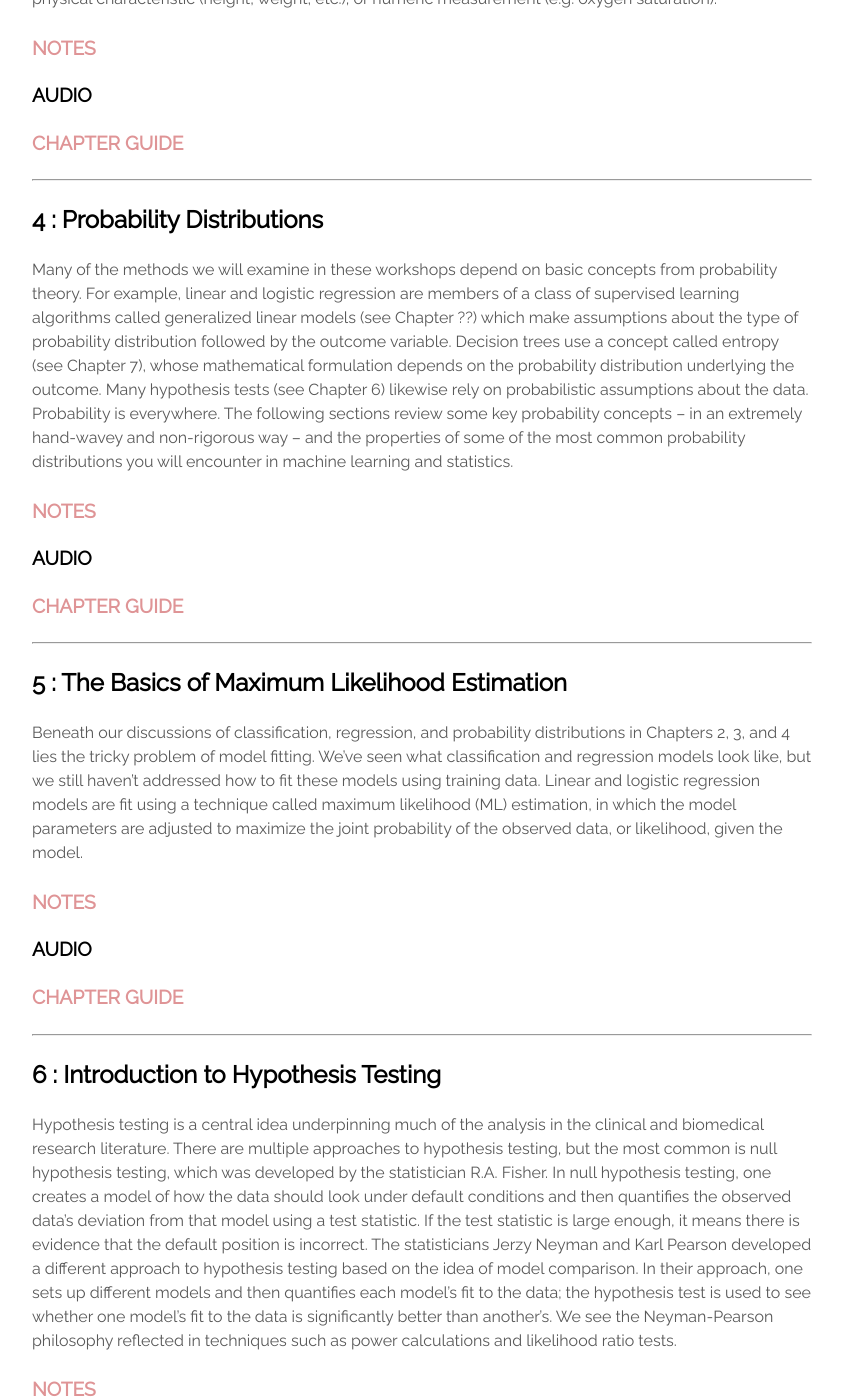
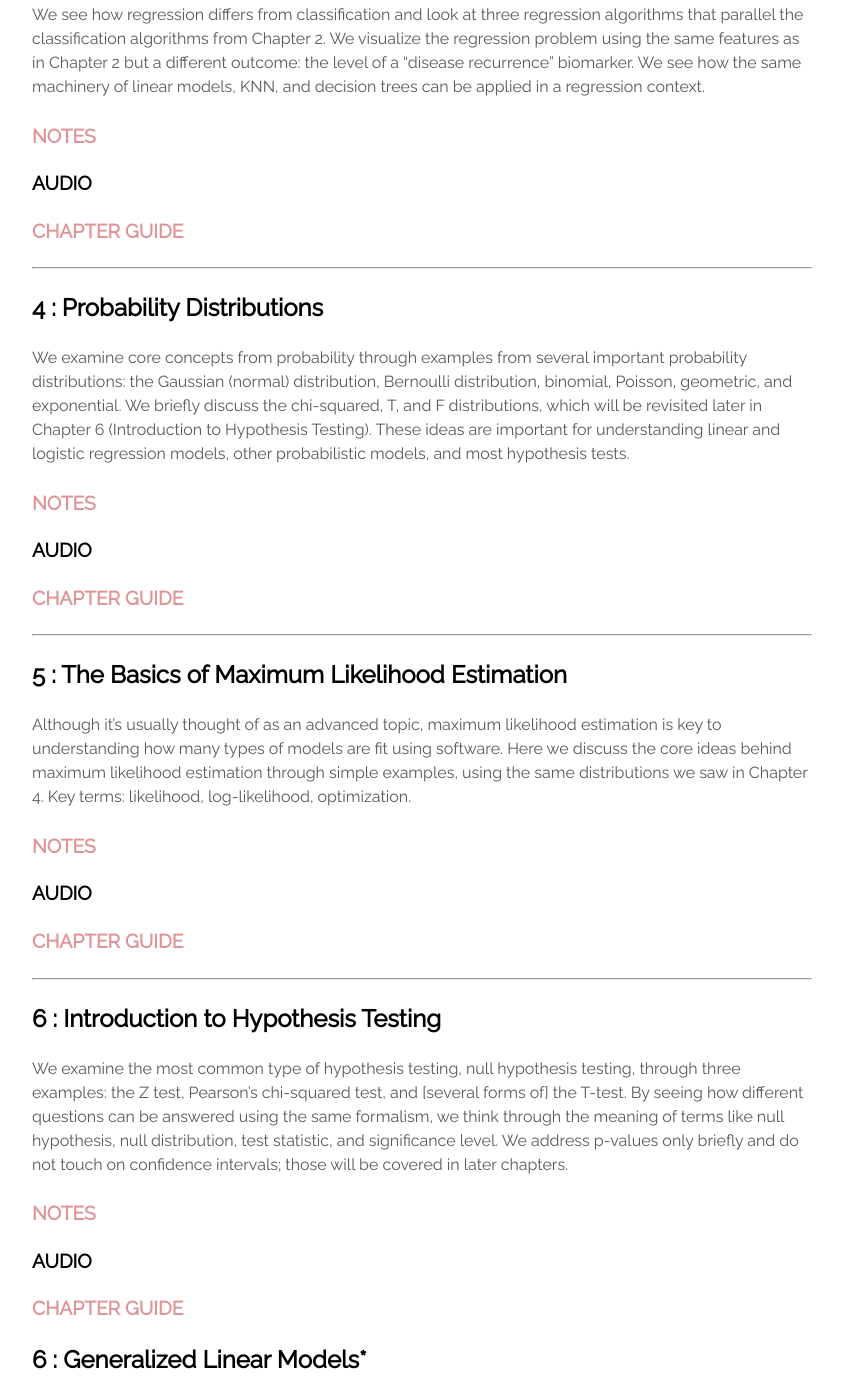
Before and after one commit to c1ndygao/cindygao.com, a Jekyll site: the page built from chapters.md, in a window 1280 px wide and 1400 px high, scrolled down 1008 px. Shown: the whole window, without its empty margins (208-1051 px from the left). Built offline with Jekyll 4.4.1, drawn with Linux system fonts in a browser that asks for light colours; some of the changed text lies outside the part shown.

Commit message:
Update chapters.md

```diff
--- a/chapters.md
+++ b/chapters.md
@@ -3,9 +3,11 @@
 title: chapters
 ---
 
+Welcome to "Modern Clinical Data Science", a pilot course and discussion group for data-science-interested physicians and colleagues in the Dept. of Medicine at Mount Sinai. These notes are designed to introduce key data science concepts little by little, in small pieces. Each chapter contains notes and a slide presentation of key concepts (chapter guide). All presentations take less than 15 minutes.
+
 ### 1 : A Taxonomy of Problems
 
-Data science is about using the machinery of statistics and computer science to solve real-world problems. In the clinical domain, that means incorporating methods from epidemiology, biostatistics, computer science, and machine learning with insights gained from the clinical research literature and the practical experiences of physicians, nurses, hospital administrators, operational teams, and biomedical researchers.
+What is data science? We go through 14 examples of project ideas from real students, including physicians and operational/population health team members, and see how they reflect different types of questions. Key terms: supervised vs. unsupervised learning, classification vs. regression, time-to-event outcome, observational study vs. experiment.
 
 #### [NOTES](https://github.com/blpercha/mcds-notes/blob/main/pdf/ch1.pdf)
 #### AUDIO
@@ -15,7 +17,7 @@
 ----------
 ### 2 : The Basics of Classification
 
-Classification is a form of supervised learning in which our goal is to learn a mapping between some features, x, and an output, y. In classification, the output, y, is a category. In binary classification (by far the most common), there are only two categories: yes or no, usually represented as “0” (no) or “1” (yes). In multi-class classification, there are more than two categories. To learn an appropriate mapping, we feed training data to a learning algorithm. Different algorithms learn different types of mappings.
+We investigate three different ways of solving classification problems: logistic regression, K-nearest neighbors (KNN), and decision trees. Using a simple ER readmissions example, we visualize the decision boundaries produced by each of these algorithms and discuss their advantages and disadvantages. Key terms: training and test data, feature, feature space, extrapolation, decision boundary, hyperparameter.
 
 #### [NOTES](https://github.com/blpercha/mcds-notes/blob/main/pdf/ch2.pdf)
 #### AUDIO
@@ -25,7 +27,7 @@
 
 ### 3 : The Basics of Regression
 
-Classification is a form of supervised learning in which the outcome is a category. Regression is another form of supervised learning in which the outcome is a numeric value. For example, it may be a lab value, physical characteristic (height, weight, etc.), or numeric measurement (e.g. oxygen saturation).
+We see how regression differs from classification and look at three regression algorithms that parallel the classification algorithms from Chapter 2. We visualize the regression problem using the same features as in Chapter 2 but a different outcome: the level of a "disease recurrence" biomarker. We see how the same machinery of linear models, KNN, and decision trees can be applied in a regression context.
 
 #### [NOTES](https://github.com/blpercha/mcds-notes/blob/main/pdf/ch3.pdf)
 #### AUDIO
@@ -35,7 +37,7 @@
 
 ### 4 : Probability Distributions
 
-Many of the methods we will examine in these workshops depend on basic concepts from probability theory. For example, linear and logistic regression are members of a class of supervised learning algorithms called generalized linear models (see Chapter ??) which make assumptions about the type of probability distribution followed by the outcome variable. Decision trees use a concept called entropy (see Chapter 7), whose mathematical formulation depends on the probability distribution underlying the outcome. Many hypothesis tests (see Chapter 6) likewise rely on probabilistic assumptions about the data. Probability is everywhere. The following sections review some key probability concepts – in an extremely hand-wavey and non-rigorous way – and the properties of some of the most common probability distributions you will encounter in machine learning and statistics.
+We examine core concepts from probability through examples from several important probability distributions: the Gaussian (normal) distribution, Bernoulli distribution, binomial, Poisson, geometric, and exponential. We briefly discuss the chi-squared, T, and F distributions, which will be revisited later in Chapter 6 (Introduction to Hypothesis Testing). These ideas are important for understanding linear and logistic regression models, other probabilistic models, and most hypothesis tests.
 
 #### [NOTES](https://github.com/blpercha/mcds-notes/blob/main/pdf/ch4.pdf)
 #### AUDIO
@@ -45,7 +47,7 @@
 
 ### 5 : The Basics of Maximum Likelihood Estimation
 
-Beneath our discussions of classification, regression, and probability distributions in Chapters 2, 3, and 4 lies the tricky problem of model fitting. We’ve seen what classification and regression models look like, but we still haven’t addressed how to fit these models using training data. Linear and logistic regression models are fit using a technique called maximum likelihood (ML) estimation, in which the model parameters are adjusted to maximize the joint probability of the observed data, or likelihood, given the model.
+Although it's usually thought of as an advanced topic, maximum likelihood estimation is key to understanding how many types of models are fit using software. Here we discuss the core ideas behind maximum likelihood estimation through simple examples, using the same distributions we saw in Chapter 4. Key terms: likelihood, log-likelihood, optimization.
 
 #### [NOTES](https://github.com/blpercha/mcds-notes/blob/main/pdf/ch5.pdf)
 #### AUDIO
@@ -55,7 +57,7 @@
 
 ### 6 : Introduction to Hypothesis Testing
 
-Hypothesis testing is a central idea underpinning much of the analysis in the clinical and biomedical research literature. There are multiple approaches to hypothesis testing, but the most common is null hypothesis testing, which was developed by the statistician R.A. Fisher. In null hypothesis testing, one creates a model of how the data should look under default conditions and then quantifies the observed data’s deviation from that model using a test statistic. If the test statistic is large enough, it means there is evidence that the default position is incorrect. The statisticians Jerzy Neyman and Karl Pearson developed a different approach to hypothesis testing based on the idea of model comparison. In their approach, one sets up different models and then quantifies each model’s fit to the data; the hypothesis test is used to see whether one model’s fit to the data is significantly better than another’s. We see the Neyman-Pearson philosophy reflected in techniques such as power calculations and likelihood ratio tests.
+We examine the most common type of hypothesis testing, null hypothesis testing, through three examples: the Z test, Pearson's chi-squared test, and [several forms of] the T-test. By seeing how different questions can be answered using the same formalism, we think through the meaning of terms like null hypothesis, null distribution, test statistic, and significance level. We address p-values only briefly and do not touch on confidence intervals; those will be covered in later chapters.
 
 #### [NOTES](https://github.com/blpercha/mcds-notes/blob/main/pdf/ch6.pdf)
 #### AUDIO
```
